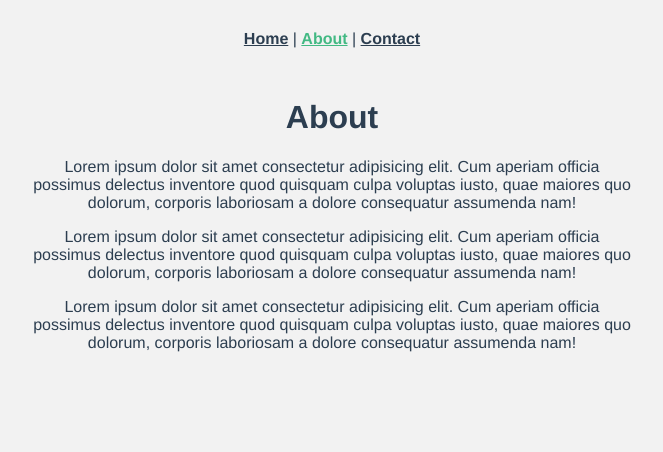
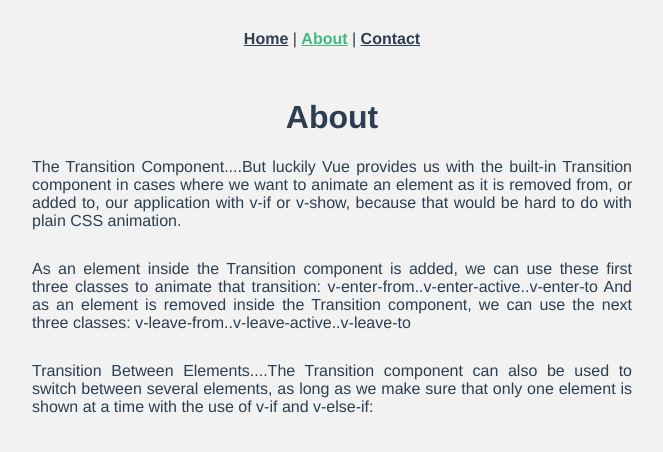
Before and after one commit to marleyDip/vue-animation, a Vue app: page /about in a window 1280 px wide. Shown: the top 452 px of the page, without its empty margins (308-971 px from the left). Built offline with nearby package versions, Linux system fonts and the light colour scheme.

Commit message:
Transition Component

```diff
--- a/src/views/About.vue
+++ b/src/views/About.vue
@@ -1,23 +1,24 @@
 <template>
   <div class="about">
     <h1>About</h1>
+
     <p>
-      Lorem ipsum dolor sit amet consectetur adipisicing elit. Cum aperiam
-      officia possimus delectus inventore quod quisquam culpa voluptas iusto,
-      quae maiores quo dolorum, corporis laboriosam a dolore consequatur
-      assumenda nam!
+      The Transition Component....But luckily Vue provides us with the built-in
+      Transition component in cases where we want to animate an element as it is
+      removed from, or added to, our application with v-if or v-show, because
+      that would be hard to do with plain CSS animation.
     </p>
     <p>
-      Lorem ipsum dolor sit amet consectetur adipisicing elit. Cum aperiam
-      officia possimus delectus inventore quod quisquam culpa voluptas iusto,
-      quae maiores quo dolorum, corporis laboriosam a dolore consequatur
-      assumenda nam!
+      As an element inside the Transition component is added, we can use these
+      first three classes to animate that transition:
+      v-enter-from..v-enter-active..v-enter-to And as an element is removed
+      inside the Transition component, we can use the next three classes:
+      v-leave-from..v-leave-active..v-leave-to
     </p>
     <p>
-      Lorem ipsum dolor sit amet consectetur adipisicing elit. Cum aperiam
-      officia possimus delectus inventore quod quisquam culpa voluptas iusto,
-      quae maiores quo dolorum, corporis laboriosam a dolore consequatur
-      assumenda nam!
+      Transition Between Elements....The Transition component can also be used
+      to switch between several elements, as long as we make sure that only one
+      element is shown at a time with the use of v-if and v-else-if:
     </p>
   </div>
 </template>
@@ -33,4 +34,8 @@ export default {
   max-width: 600px;
   margin: 20px auto;
 }
+.about p {
+  text-align: justify;
+  margin-bottom: 30px;
+}
 </style>
--- a/src/views/Contact.vue
+++ b/src/views/Contact.vue
@@ -16,10 +16,10 @@ import { ref } from "vue";
 export default {
   setup() {
     const icons = ref([
-      { name: "alternate_email", text: "by email" },
-      { name: "local_phone", text: "by phone" },
-      { name: "local_post_office", text: "by post" },
-      { name: "local_fire_department", text: "by smoke signal" },
+      { name: "Alternate Email", text: "by email" },
+      { name: "Local Phone", text: "by phone" },
+      { name: "Local Post Office", text: "by post" },
+      { name: "Local Fire Department", text: "by smoke signal" },
     ]);
 
     return { icons };
--- a/src/views/Home.vue
+++ b/src/views/Home.vue
@@ -3,6 +3,12 @@
     <Toast v-if="showToast" />
     <Todos @badValue="triggerToast" />
   </div>
+
+  <transition name="fade">
+    <div v-if="showP">hello, Deep</div>
+  </transition>
+
+  <button @click="showP = !showP">Toggle</button>
 </template>
 
 <script>
@@ -14,16 +20,35 @@ export default {
   components: { Toast, Todos },
   setup() {
     const showToast = ref(false);
+    const showP = ref(false);
 
     const triggerToast = () => {
       showToast.value = true;
       setTimeout(() => (showToast.value = false), 3000);
     };
 
-    return { showToast, triggerToast };
+    return { showToast, triggerToast, showP };
   },
 };
 </script>
 
 <style>
+.fade-enter-from {
+  opacity: 0;
+}
+/* .fade-enter-to {
+  opacity: 1;
+} */
+.fade-enter-active {
+  transition: all 2s ease;
+}
+/* .fade-leave-from {
+  opacity: 1;
+} */
+.fade-leave-to {
+  opacity: 0;
+}
+.fade-leave-active {
+  transition: all 2s ease;
+}
 </style>
```
